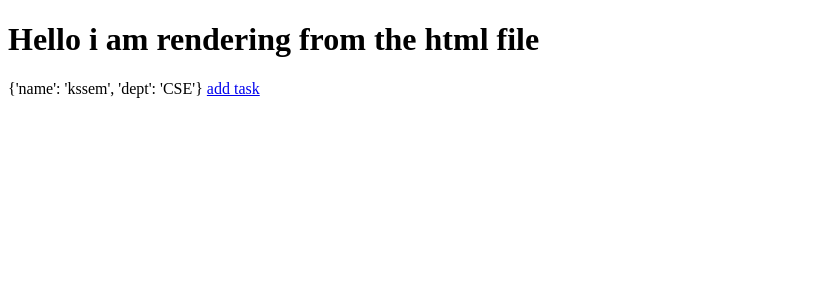
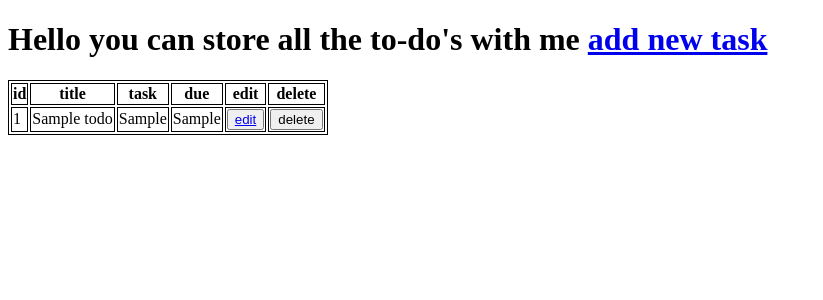
Before and after one commit to pygenicarc/flask_starter_project, a Flask app: page / in a window 1280 px wide. Shown: the top 300 px of the page, without its empty margins (0-823 px from the left). Run offline with Flask 3, Linux system fonts and the light colour scheme; tables that the repository leaves empty hold one stand-in row (values such as "Sample post"); some libraries are stand-ins or nearby versions.

Commit message:
crud app

```diff
--- a/app.py
+++ b/app.py
@@ -1,22 +1,105 @@
-from flask import Flask, render_template
+from flask import Flask, jsonify, request, render_template, redirect, url_for
+from flask_sqlalchemy import SQLAlchemy
 
-app = Flask(__name__)
+app = Flask('__name__')
+app.config['SQLALCHEMY_DATABASE_URI'] = 'postgresql+psycopg2://postgres:Reddy%4096320@localhost:5433/amazon_app'
+
+db = SQLAlchemy(app)
 
 
-@app.route('/')
-def index():
-    dic = {"name":"kssem", "dept":"CSE"}
-    return render_template('index.html', data=dic)
+class Todo(db.Model):
+    id = db.Column(db.Integer, primary_key=True)
+    title = db.Column(db.String(50), nullable=False)
+    task = db.Column(db.String(1000), nullable=False)
+    due = db.Column(db.String(100), nullable=False)
 
 
+with app.app_context():
+    db.create_all()
+
+
+@app.route('/', methods=['GET'])
+def index():
+    data = Todo.query.all()
+    context = []
+    for dt in data:
+        dd = {"id":dt.id, "title": dt.title, "task": dt.task, "due": dt.due}
+        context.append(dd)
+    print(context)
+    # print("data: {}".format(data))
+    return render_template('todo.html', todo=context)
+
+
+#
+#
 @app.route('/add-task')
 def add_task():
     return render_template('add_task.html')
 
 
+@app.route('/submit', methods=['POST'])
+def create_user():
+    title = request.form['title']
+    task = request.form['task']
+    due = request.form['due']
+    print(f"title is: {title}, task is: {task}, and due is: {due}")
+    new_task = Todo(title=title, task=task, due=due)
+    print("new_task: {}".format(new_task))
+    db.session.add(new_task)
+    db.session.commit()
+    return redirect(url_for('add_task'))
+
+
+@app.route('/delete/<int:id>', methods=['GET', 'DELETE'])
+def delete_user(id):
+    task = Todo.query.get(id)
+    print("task: {}".format(task))
+
+    if not task:
+        return jsonify({'message': 'task not found'}), 404
+    try:
+        db.session.delete(task)
+        db.session.commit()
+        return jsonify({'message': 'task deleted successfully'}), 200
+    except Exception as e:
+        db.session.rollback()
+        return jsonify({'message': 'An error occurred while deleting the data {}'.format(e)}), 500
+
+
+# @app.route('/edit/<int:id>', methods=['GET'])
+# def edit_form(id):
+#     task = Todo.query.get_or_404(id)
+#     print(task)
+#     return render_template('update.html', tasks=task)
+
+# @app.route('/update_task/<int:id>', methods=['GET'])
+# def update_record(id):
+#     task = Todo.query.get_or_404(id)
+#     print(url_for('add_task'))
+#     return render_template('update.html', task=task)
+
+
+@app.route('/update_task/<int:id>', methods=['GET', 'POST'])
+def update_task(id):
+    task = Todo.query.get_or_404(id)
+    print(task.id)
+    if not task:
+        return jsonify({'message': 'task not found'}), 404
+
+    if request.method == 'POST':
+        task.title = request.form['title']
+        task.task = request.form['task']
+        task.due = request.form['due']
+
+        try:
+            db.session.commit()
+            return redirect(url_for('index'))
+
+        except Exception as e:
+            db.session.rollback()
+            return "there is an issue while updating the record"
+    return render_template('update.html', task=task)
+
+
 if __name__ == '__main__':
-    app.run(
-        host='127.0.0.1',
-        port=5005,
-        debug=True
-    )
+    app.run(host='127.0.0.1', port=5002, debug=True)
--- a/templates/index.html
+++ b/templates/index.html
@@ -2,11 +2,15 @@
 <html lang="en">
 <head>
     <meta charset="UTF-8">
-    <title>Title</title>
+    <title>test flask | app</title>
 </head>
 <body>
-    <h1>Hello i am rendering from the html file</h1>
-    {{ data }}
-    <a href="/add-task">add task</a>
+<h1>listing the number of tasks here</h1>
+<button type="button"><a href="/add-task">add new task</a></button>
+{% for task in tasks %}
+<ul>
+    <li>{{task.name}} - {{task.age}}</li>
+</ul>
+{% endfor %}
 </body>
 </html>
--- /dev/null
+++ b/templates/todo.html
@@ -0,0 +1,57 @@
+<!DOCTYPE html>
+<html lang="en">
+<head>
+    <meta charset="UTF-8">
+    <title>To-Do app</title>
+    <style>
+        table, th, td {
+        border: solid 1px black;
+        }
+    </style>
+</head>
+<body>
+    <h1>Hello you can store all the to-do's with me <a href="/add-task">add new task</a></h1>
+    <table>
+        <thead>
+            <th>id</th>
+            <th>title</th>
+            <th>task</th>
+            <th>due</th>
+            <th>edit</th>
+            <th>delete</th>
+        </thead>
+        <tbody>
+        {% for task in todo %}
+        <tr>
+            <td>{{task.id}}</td>
+            <td>{{task.title}}</td>
+            <td>{{task.task}}</td>
+            <td>{{task.due}}</td>
+            <td><button><a href="/update_task/{{task.id}}">edit</a></button></td>
+            <td><button onclick="confirmDelete({{task.id}})">delete</button></td>
+        </tr>
+        {%endfor%}
+        </tbody>
+    </table>
+    <script>
+        function confirmDelete(taskId) {
+            // Show a confirmation alert
+            const confirmation = confirm("Are you sure you want to delete this task?");
+            if (confirmation) {
+                // If user confirms, proceed with the delete request
+                fetch(`/delete/${taskId}`, {
+                    method: 'DELETE'
+                })
+                .then(response => response.json())
+                .then(data => {
+                    alert(data.message); // Show response message
+                    if (data.message === 'task deleted successfully') {
+                        window.location.reload(); // Optionally, refresh the page
+                    }
+                })
+                .catch(error => console.error('Error:', error));
+            }
+        }
+    </script>
+</body>
+</html>
```
Also changed, not shown: templates/add_task.html (+13 -3 lines), templates/update.html (added, +22 -0 lines).
